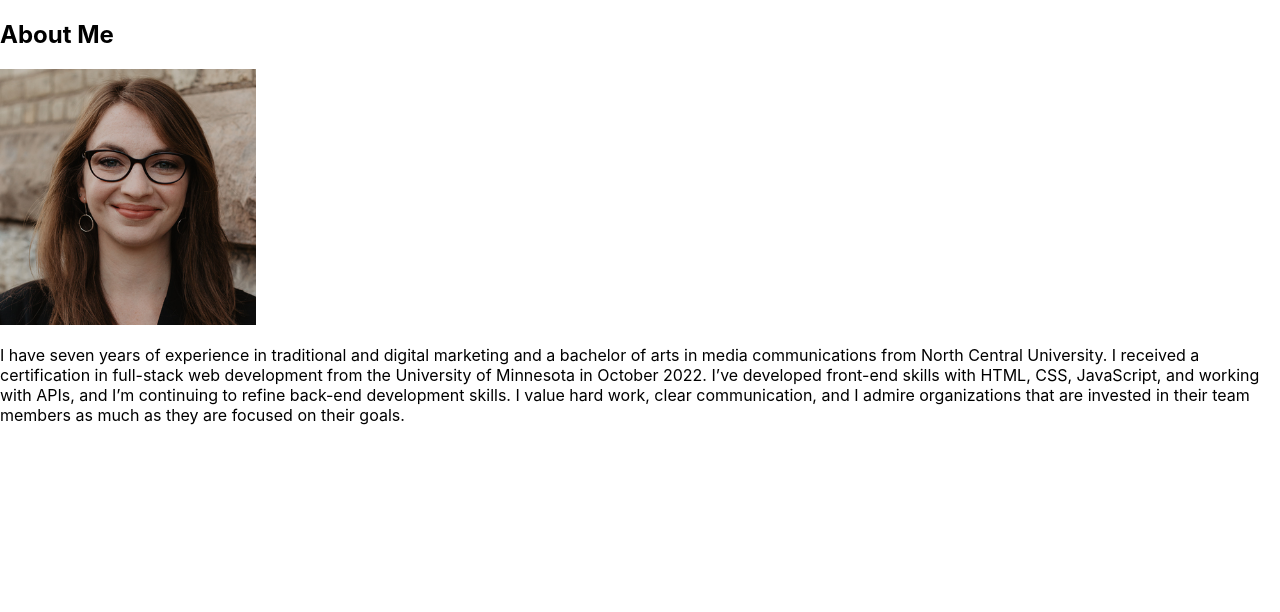
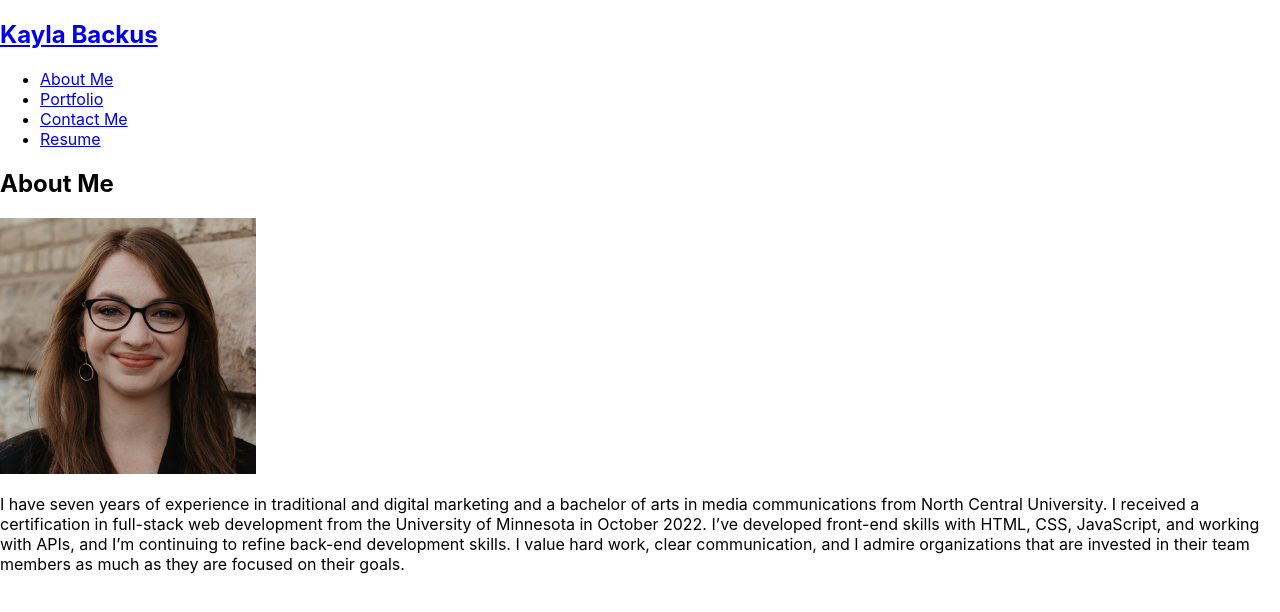
Before and after one commit to kaylab78/react-portfolio, a React (Create React App) app: page / in a window 1280 px wide. Shown: the top 612 px of the page. Built offline with nearby package versions, Linux system fonts and the light colour scheme.

Commit message:
Added Navigation component. May need to revisit module lesson 20.1.6 for mapping elements.

```diff
--- a/src/App.js
+++ b/src/App.js
@@ -1,9 +1,11 @@
 import React from 'react';
+import Navigation from './components/Navigation';
 import About from './components/About';
 
 function App() {
   return (
     <div>
+      <Navigation></Navigation>
       <main>
         <About></About>
       </main>
--- a/src/components/About/index.js
+++ b/src/components/About/index.js
@@ -4,7 +4,7 @@ import headShot from '../../assets/headshot-400x400.png';
 function About() {
     return (
         <section>
-            <h2 id="about">About Me</h2>
+            <h1 id="about">About Me</h1>
             <img src={headShot} style={{ width: "20%" }} alt="smiling woman" />
             <p>I have seven years of experience in traditional and digital marketing and a bachelor of arts in media communications from North Central University. I received a certification in full-stack web development from the University of Minnesota in October 2022. I’ve developed front-end skills with HTML, CSS, JavaScript, and working with APIs, and I’m continuing to refine back-end development skills. I value hard work, clear communication, and I admire organizations that are invested in their team members as much as they are focused on their goals.
             </p>
--- /dev/null
+++ b/src/components/Navigation/index.js
@@ -0,0 +1,37 @@
+import React from 'react';
+
+function Navigation() {
+    return (
+        <header>
+            <h2>
+                <a href="/">Kayla Backus</a>
+            </h2>
+            <nav>
+                <ul>
+                    <li>
+                        <a href="#about">
+                            About Me
+                        </a>
+                    </li>
+                    <li>
+                        <a href="#portfolio">
+                            Portfolio
+                        </a>
+                    </li>
+                    <li>
+                        <a href="#contact">
+                            Contact Me
+                        </a>
+                    </li>
+                    <li>
+                        <a href="#resume">
+                            Resume
+                        </a>
+                    </li>
+                </ul>
+            </nav>
+        </header>
+    );
+}
+
+export default Navigation;
```
